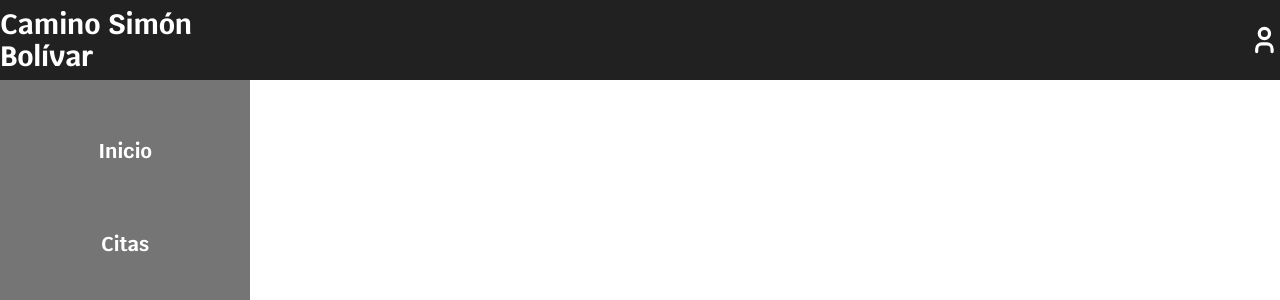
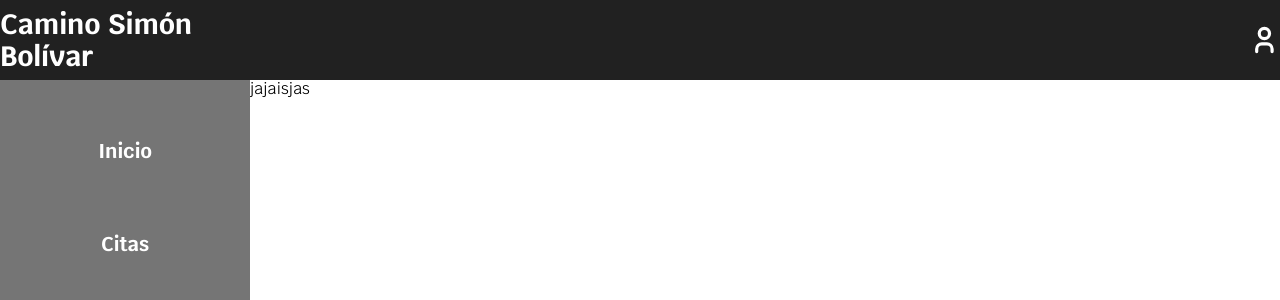
Before and after one commit to shtapiac/sprint3, a Flask app: page / in a window 1280 px wide. Shown: the top 300 px of the page. Run offline with Flask 2, Linux system fonts and the light colour scheme; some libraries are stand-ins or nearby versions.

Commit message:
commit on 'main'

```diff
--- a/templates/dashboard.html
+++ b/templates/dashboard.html
@@ -33,7 +33,7 @@
         </div>
     </div>
     <div class="contenedor-body">
-
+        jajaisjas
     </div>
 </body>
 </html>
```
